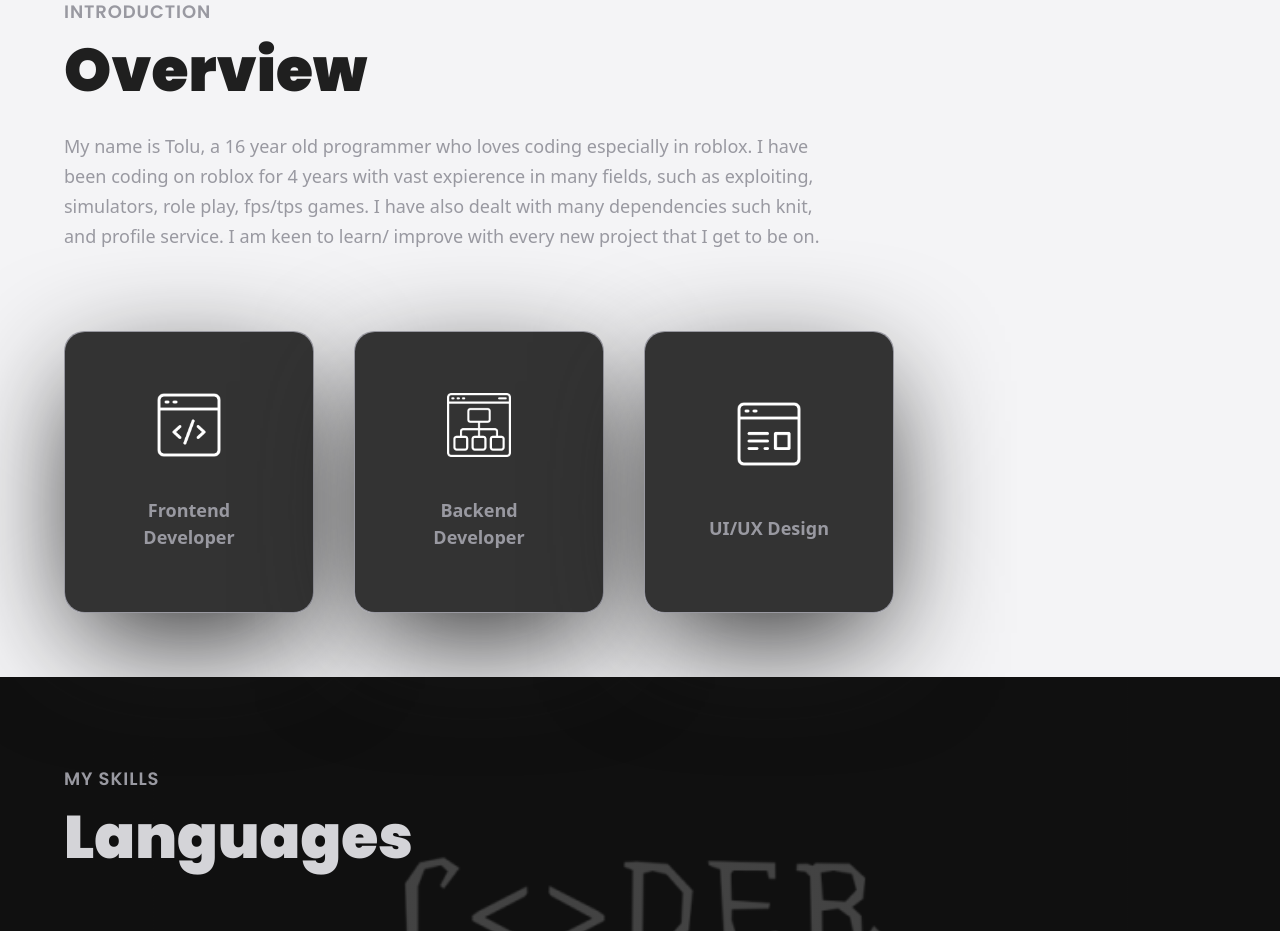
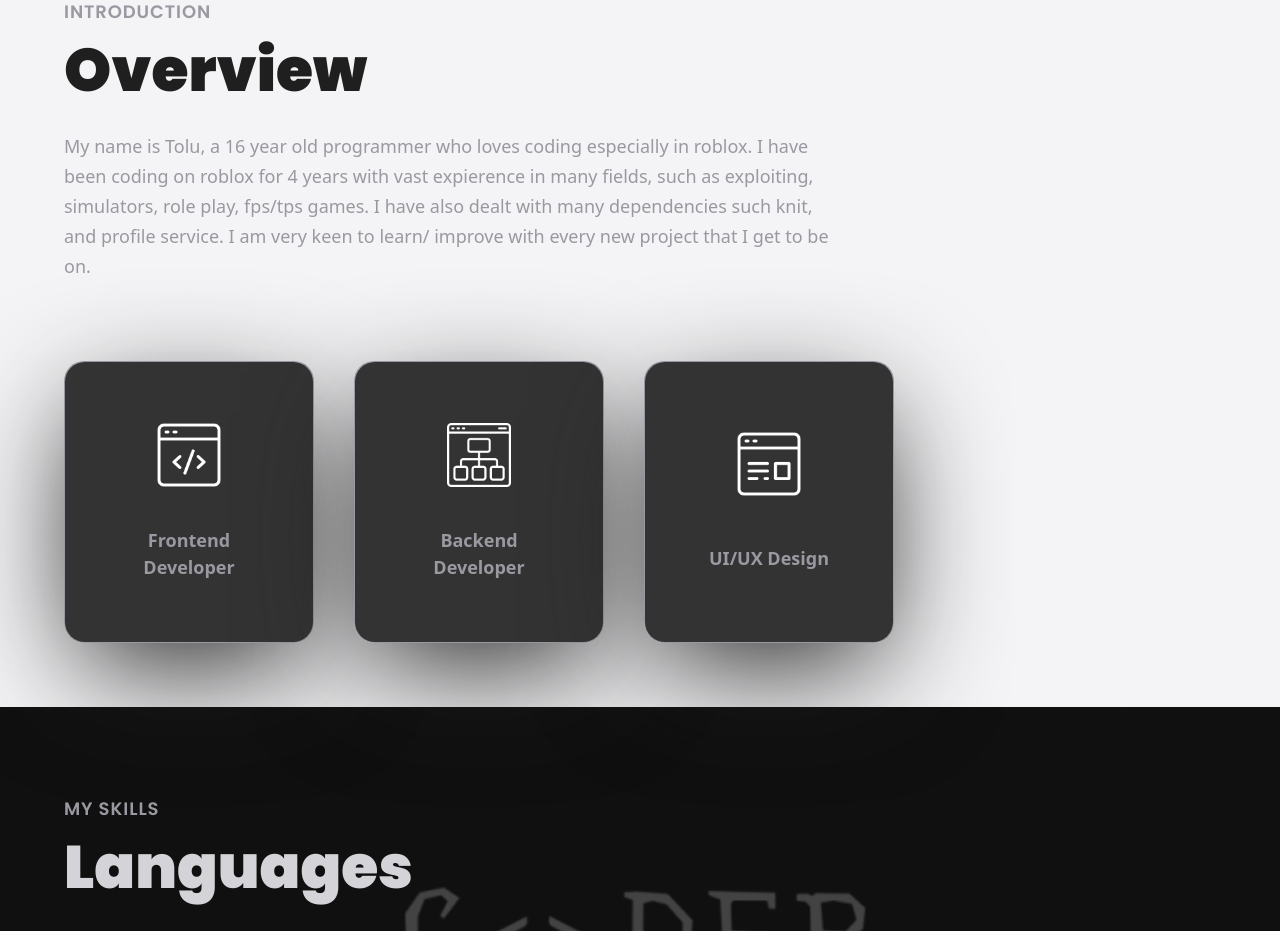
Before and after one commit to SympleWymple/symple-portfolio, a React (Vite) app: page / in a window 1280 px wide. Shown: the part 920-1851 px from the top of the page. Built offline with nearby package versions, Linux system fonts and the light colour scheme.

Commit message:
first commit

```diff
--- a/src/components/About.jsx
+++ b/src/components/About.jsx
@@ -40,7 +40,7 @@ const About = () => {
        My name is Tolu, a 16 year old programmer who loves coding especially in roblox.
        I have been coding on roblox for 4 years with vast expierence in many fields,
        such as exploiting, simulators, role play, fps/tps games. I have also dealt
-       with many dependencies such knit, and profile service. I am keen to learn/ improve
+       with many dependencies such knit, and profile service. I am very keen to learn/ improve
        with every new project that I get to be on.
 
       </motion.p>
```
